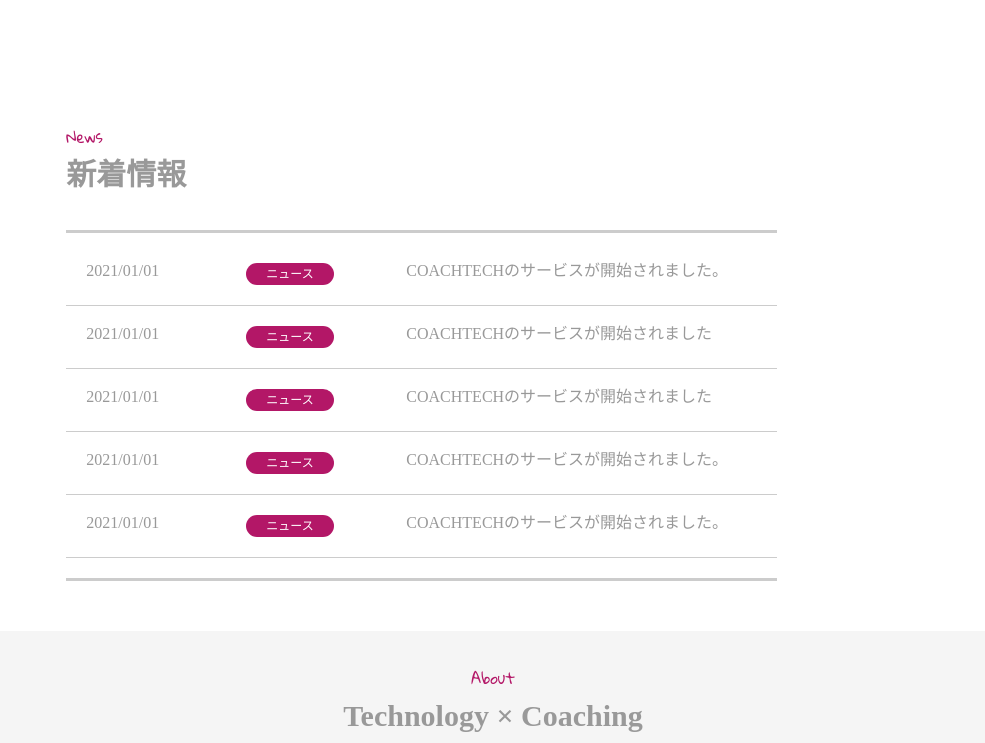
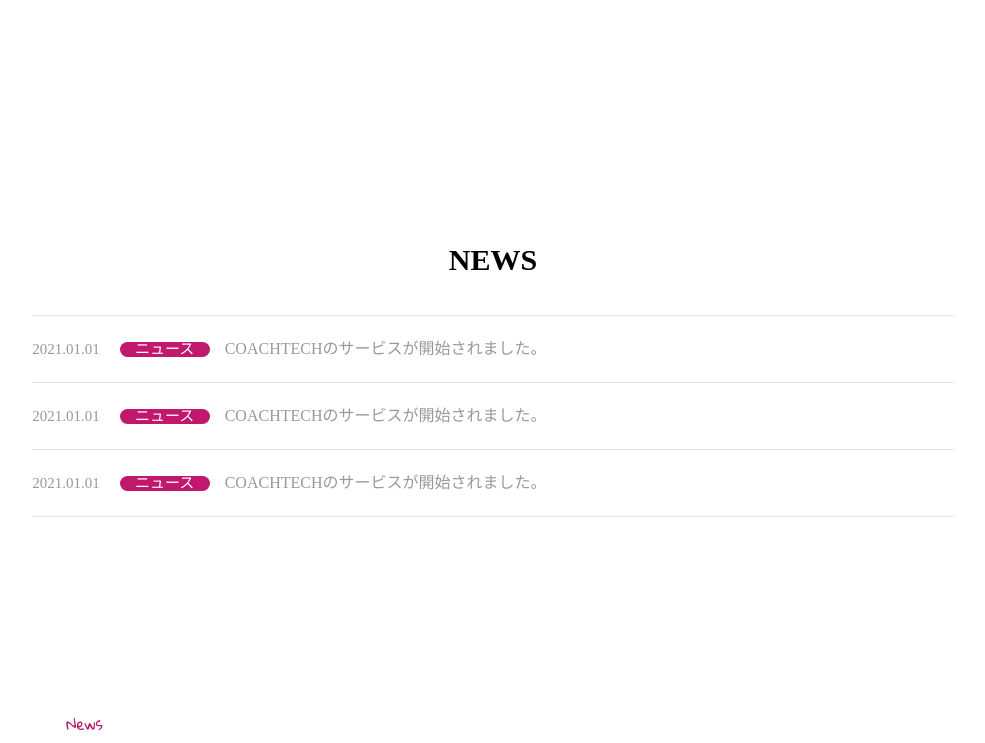
Before and after one commit to mmkano/20240118_morishita_lp, a plain HTML site: page index.html in a window 1280 px wide. Shown: the part 626-1369 px from the top of the page, without its empty margins (147-1132 px from the left). Drawn offline with Linux system fonts and the light colour scheme.

Commit message:
20240120_morishita_lp

```diff
--- a/css/style.css
+++ b/css/style.css
@@ -158,7 +158,7 @@
 }
 
 
-@media screen and (max-width: 767px){
+/*@media screen and (max-width: 767px){
 .news-list .item a{
     flex-wrap: wrap;
 }
@@ -168,6 +168,22 @@
 .news-list .item .title{
     margin-top: 10px;
 }
+}*/
+
+@media (max-width: 1000px) {
+    .news-list {
+        padding: 0 10px;
+        background-color: #fff;
+    }
+    .news-list li {
+        flex-direction: column;
+    }
+    .news-list .item {
+        padding-left: 0;
+        width: 100%;
+        justify-content: space-between;
+        margin-bottom: 10px;
+    }
 }
 
 .about{
@@ -242,11 +258,12 @@
     padding: 30px 80px;
 }
 
-@media screen and (max-width:1350px){
+/*@media screen and (max-width:1350px){
     .service__box{
         display:flow;
     }
-}
+}*/
+
 .box1{
     grid-column: 1/2;
     grid-row: 1/3;
@@ -550,3 +567,67 @@ table th {
     margin:0 auto ;
     display:block;
 }
+
+
+
+
+.news {
+    padding: 50px 0;
+}
+
+
+.inner {
+    width: 80%;
+    margin: 0 auto;
+    padding: 65px 0 100px;
+}
+
+
+.sub_ttl {
+    font-size: 30px;
+    text-align: center;
+    margin-bottom: 40px;
+    }
+
+.news_list {
+    margin: 0 5%;
+}
+
+.news_list_item{
+    list-style: none;
+}
+
+.news_list_item a{
+    text-decoration: none;
+    color: #999;
+}
+
+    .news_list_item {
+    padding: 25px 0;
+    border-bottom: 1px solid #E6E6E6;
+    }
+
+    .news_list_item:first-child {
+    border-top: 1px solid #E6E6E6;
+    }
+    .news_list_item a {
+    position: relative;
+    display: flex;
+    padding-right: 30px;
+    }
+
+    .news_list_date {
+    font-size: 15px;
+    display: flex;
+    margin-right: 15px;
+    align-items: center;
+    }
+
+    .news_item {
+    color: #FFF;
+    background: #BF186C;
+    border-radius: 14px;
+    width: 6em;
+    text-align: center;
+    margin-left: 20px;
+    }
--- a/index.html
+++ b/index.html
@@ -46,6 +46,46 @@
             <img src="img/firstview.jpg">
         </div>
     </div>
+
+    <section class="news">
+        <div class="inner">
+        <h2 class="sub_ttl">NEWS</h2>
+
+    <!-- ここからニュース記事 -->
+
+          <ul class="news_list">
+              <li class="news_list_item">
+                <a href="">
+                  <div class="news_list_date">
+                    <time>2021.01.01</time>
+                    <p class="news_item">ニュース</p>
+                  </div>
+                  <p>COACHTECHのサービスが開始されました。</p>
+                </a>
+              </li>
+              <li class="news_list_item">
+                <a href="">
+                  <div class="news_list_date">
+                    <time>2021.01.01</time>
+                    <p class="news_item">ニュース</p>
+                  </div>
+                  <p>COACHTECHのサービスが開始されました。</p>
+                </a>
+              </li>
+              <li class="news_list_item">
+                <a href="">
+                  <div class="news_list_date">
+                    <time>2021.01.01</time>
+                    <p class="news_item">ニュース</p>
+                  </div>
+                  <p>COACHTECHのサービスが開始されました。</p>
+                </a>
+              </li>
+        </ul>
+
+
+        </div>
+    </section>
 
     <section class="news">
         <div class="news__content">
@@ -152,8 +192,7 @@
             <div class="blog__box">
                 <div class="blog__card">
                     <div class="card__img">
-                        <img src="img/blog__first.jpg" alt="">
-                         <p id="card__cat">Blog</p>
+                        <img src="img/blog__first.jpg" alt=""><p id="card__cat">Blog</p>
                     </div>
                     <div class="card__content">
                         <div class="card__ttl">
```
